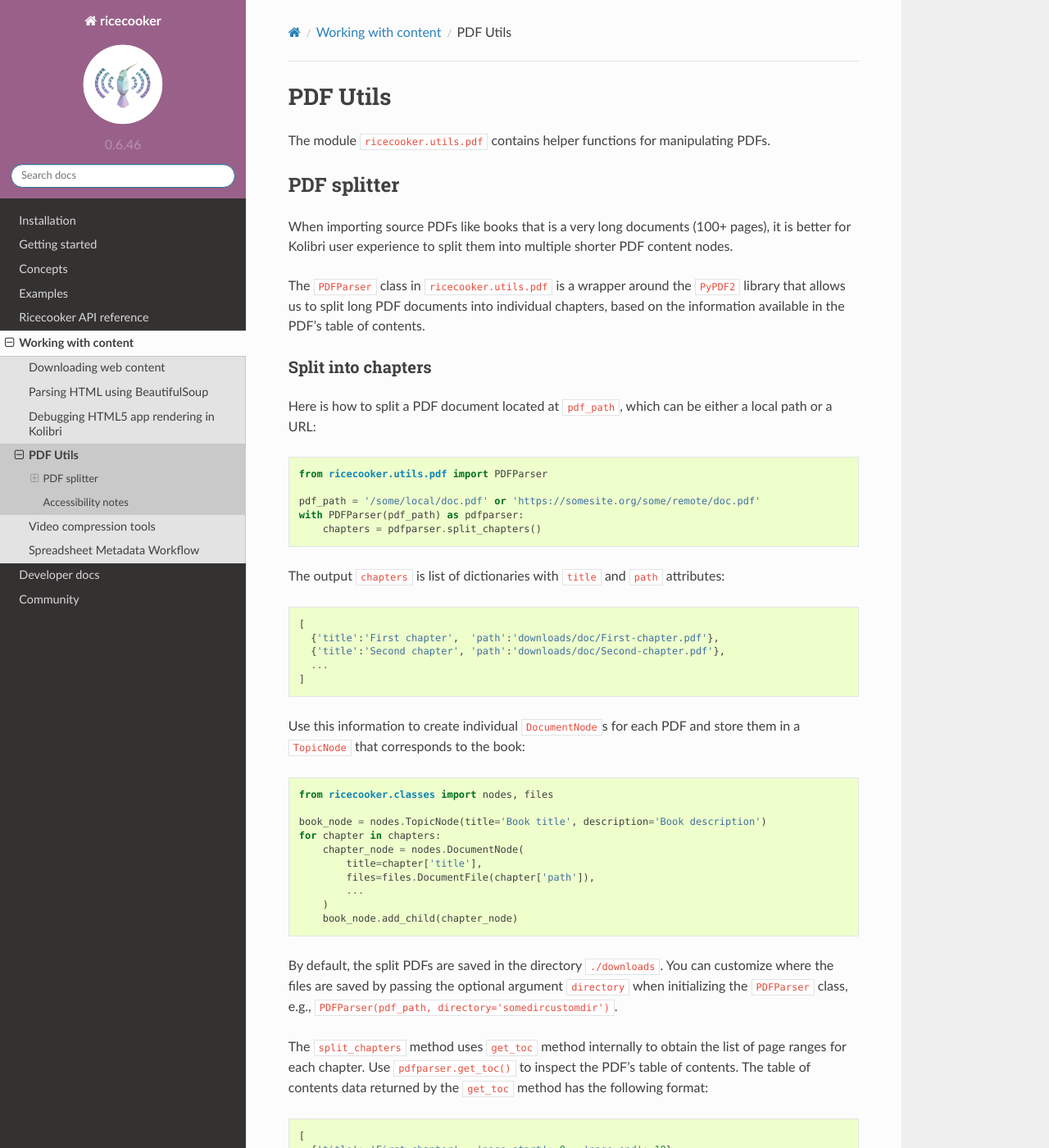
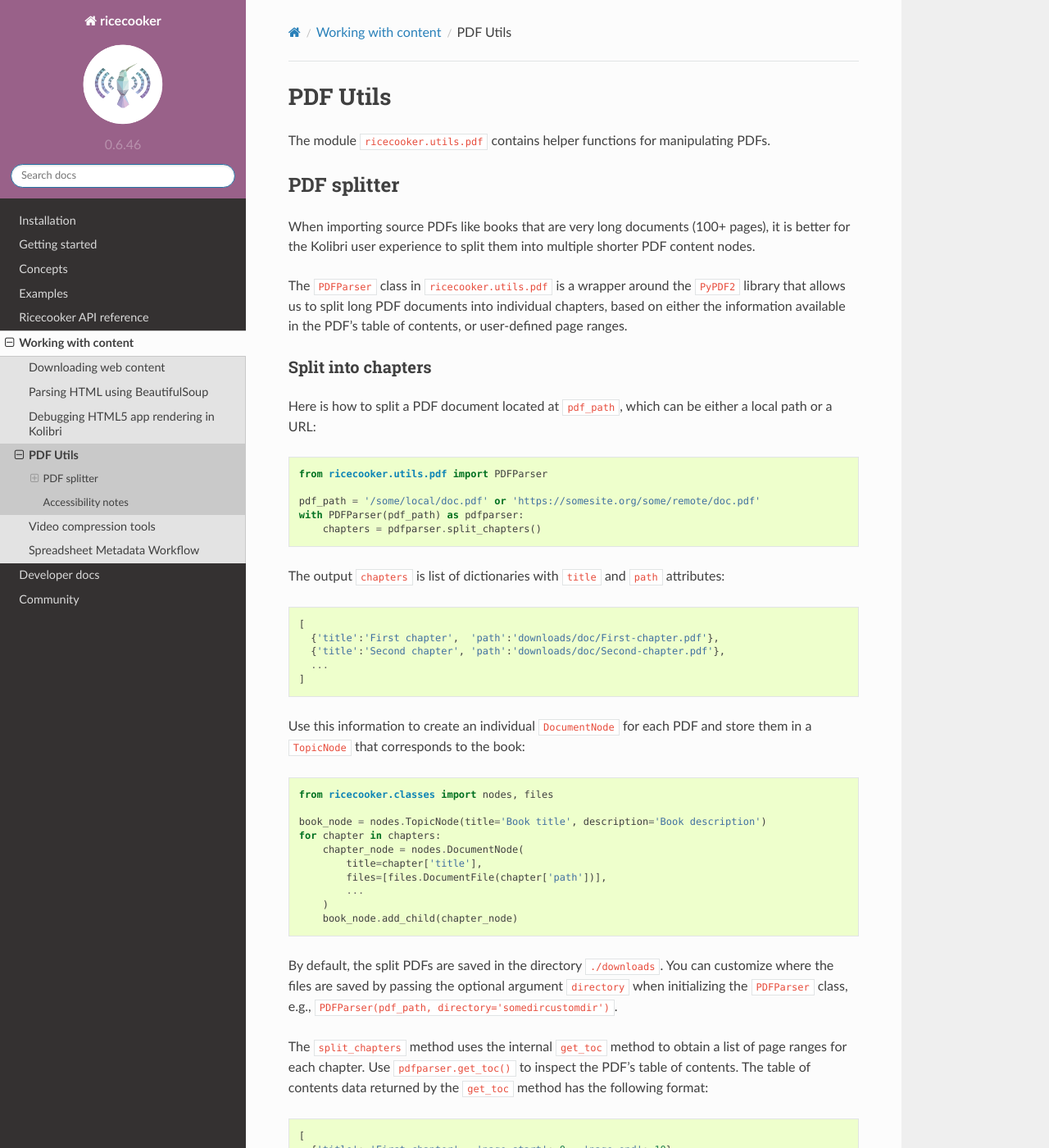
Before and after one commit to learningequality/ricecooker, a Sphinx documentation site: the page built from docs/pdfutils.md, in a window 1280 px wide and 1400 px high. Shown: the whole window at 82% size. Built offline with Sphinx 7.4.7 and the Read the Docs theme 2.0.0, drawn with Linux system fonts in a browser that asks for light colours; some of the changed text lies outside the part shown.

Commit message:
Minor fixes to PDF utilities documentation -  - `[]` needs to be added around the content of `files=`, otherwise an exception will be thrown.  - Amending some awkward grammar and adding some minor clairification.

```diff
--- a/docs/pdfutils.md
+++ b/docs/pdfutils.md
@@ -7,13 +7,13 @@ The module `ricecooker.utils.pdf` contains helper functions for manipulating PDF
 
 PDF splitter
 ------------
-When importing source PDFs like books that is a very long documents (100+ pages),
-it is better for Kolibri user experience to split them into multiple shorter PDF
+When importing source PDFs like books that are very long documents (100+ pages),
+it is better for the Kolibri user experience to split them into multiple shorter PDF
 content nodes.
 
 The `PDFParser` class in `ricecooker.utils.pdf` is a wrapper around the `PyPDF2`
 library that allows us to split long PDF documents into individual chapters,
-based on the information available in the PDF's table of contents.
+based on either the information available in the PDF's table of contents, or user-defined page ranges.
 
 
 ### Split into chapters
@@ -35,7 +35,7 @@ The output `chapters` is list of dictionaries with `title` and `path` attributes
       ...
     ]
 
-Use this information to create individual `DocumentNode`s for each PDF and store
+Use this information to create an individual `DocumentNode` for each PDF and store
 them in a `TopicNode` that corresponds to the book:
 
     from ricecooker.classes import nodes, files
@@ -44,7 +44,7 @@ them in a `TopicNode` that corresponds to the book:
     for chapter in chapters:
         chapter_node = nodes.DocumentNode(
             title=chapter['title'],
-            files=files.DocumentFile(chapter['path']),
+            files=[files.DocumentFile(chapter['path'])],
             ...
         )
         book_node.add_child(chapter_node)
@@ -54,7 +54,7 @@ where the files are saved by passing the optional argument `directory` when init
 the `PDFParser` class, e.g., `PDFParser(pdf_path, directory='somedircustomdir')`.
 
 
-The `split_chapters` method uses `get_toc` method internally to obtain the list
+The `split_chapters` method uses the internal `get_toc` method to obtain a list
 of page ranges for each chapter. Use `pdfparser.get_toc()` to inspect the PDF's
 table of contents. The table of contents data returned by the `get_toc` method
 has the following format:
```
Also changed, not shown: other parts of docs/pdfutils.md (+2 -2 lines).
